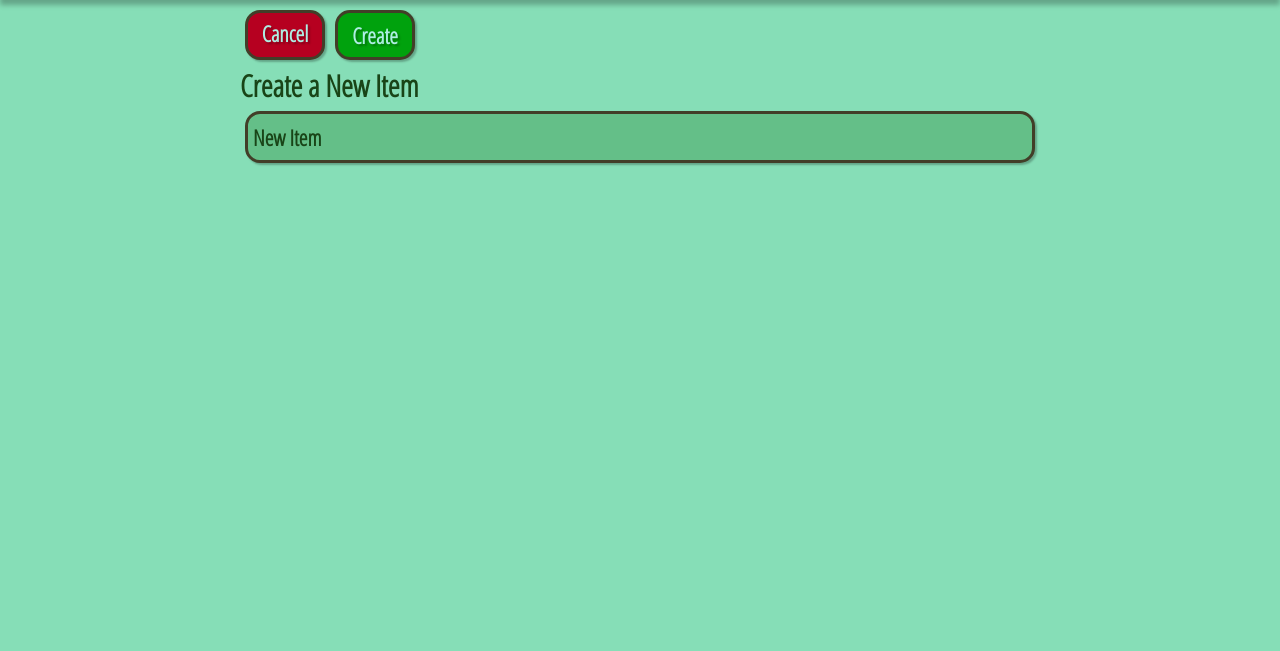
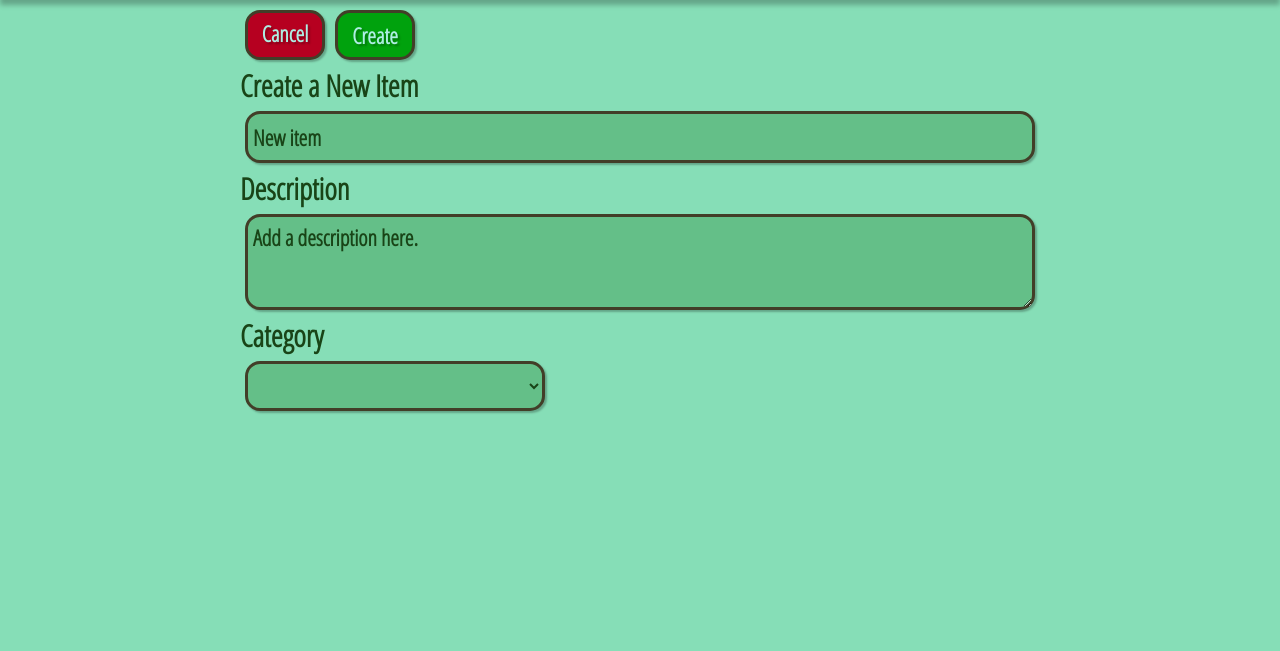
Before and after one commit to tordne/item-catalog, a Flask app: page /catalog/1/new in a window 1280 px wide. Shown: the part 58-709 px from the top of the page. Run offline with Flask 2, Linux system fonts and the light colour scheme; the visitor is signed in with stand-in values (Sample User, id 1); lists and menus that the app fills with data are empty; some libraries are stand-ins or nearby versions.

Commit message:
Feat: Add sql statements and html to item_new(category)

```diff
--- a/project/client/templates/main/item_new.html
+++ b/project/client/templates/main/item_new.html
@@ -4,12 +4,25 @@
 <section class="main-inner">
 	<form action="{{ url_for('main.item_new', category=category) }}" method="POST" class="flex">
 		<div class="main-buttons">
-			<a href="{{ url_for('main.list_categories') }}" class="button cancel">Cancel</a>
+			<a href="{{ url_for('main.list_items', category=category) }}" class="button cancel">Cancel</a>
 			<button type="submit" class="button create">Create</button>
 		</div>
 		<label class="input-label">Create a New Item</label>
-		<input type="text" name="item" value="New Item" class="input-oneline">
+		<input type="text" name="name" value="New item" class="input-oneline">
+		<label class="input-label">Description</label>
+		<textarea name="description" class="input-multiline">Add a description here.</textarea>
+		<label class=input-label>Category</label>
+		<select name="cat_select" class="input-dropdown">
+			{% if categories != [] %}
+				{% for cat in categories %}
+					{% if cat.name == category %}
+						<option value="{{ cat.name }}" selected="selected">{{ cat.name }}</option>
+					{% else %}
+						<option value="{{ cat.name }}">{{ cat.name }}</option>
+					{% endif %}
+				{% endfor %}
+			{% endif %}
+		</select>
 	</form>
-
 </section>
 {% endblock %}
--- a/project/server/main/views.py
+++ b/project/server/main/views.py
@@ -144,7 +144,8 @@ def category_edit(category):
         return render_template('main/category_edit.html', category=category)
 
 
-@main_blueprint.route('/catalog/<string:category>/delete', methods=['GET', 'POST'])
+@main_blueprint.route('/catalog/<string:category>/delete',
+                      methods=['GET', 'POST'])
 @login_required
 def category_delete(category):
     '''
@@ -167,19 +168,56 @@ def category_delete(category):
         return render_template('main/category_delete.html', category=category)
 
 
-@main_blueprint.route('/catalog/<string:category>/new')
+@main_blueprint.route('/catalog/<string:category>/new',
+                      methods=['GET', 'POST'])
+@login_required
 def item_new(category):
     '''
     Create a new item
+
+    method['GET']:
+
+    * Initially retrieve a list of categories to display in the select options.
+    * Identify the user through their google_id.
+
+    method['POST']:
+
+    * Retrieve the category id number by the request.form['cat_select']
+    * Retrieve the user id number through the session['id']
+    * Create newItem with info form request.form and retrieved cat.id and user.id
+    * Redirect to list_items route
 
     .. :quickref: Item; Create a new item
 
     :param str category: The selected category
     :return: Render the item_new template
     '''
-    return render_template(
-        'main/item_new.html',
-        category=category)
+    # Retrieve a list of categories to display in the form
+    categories = pg_session.query(Category).order_by(Category.name.asc())
+    # pdb.set_trace()
+    if request.method == 'POST':
+        cat = pg_session.query(Category).filter_by(
+            name=request.form['cat_select']).one()
+
+        # Retrieve the user.id with the session['google_id']
+        user = pg_session.query(User).filter_by(google_id=session['id']).one()
+
+        newItem = Item(
+            name=request.form['name'],
+            description=request.form['description'],
+            category_id=cat.id,
+            user_id=user.id
+        )
+        pg_session.add(newItem)
+        pg_session.commit()
+        flash("New Item: {name} created.".format(
+            name=newItem.name), 'success')
+        return redirect(url_for('main.list_items', category=category))
+    else:
+        return render_template(
+            'main/item_new.html',
+            category=category,
+            categories=categories)
 
 
 @main_blueprint.route('/catalog/<string:category>/<string:item>/edit')
```
